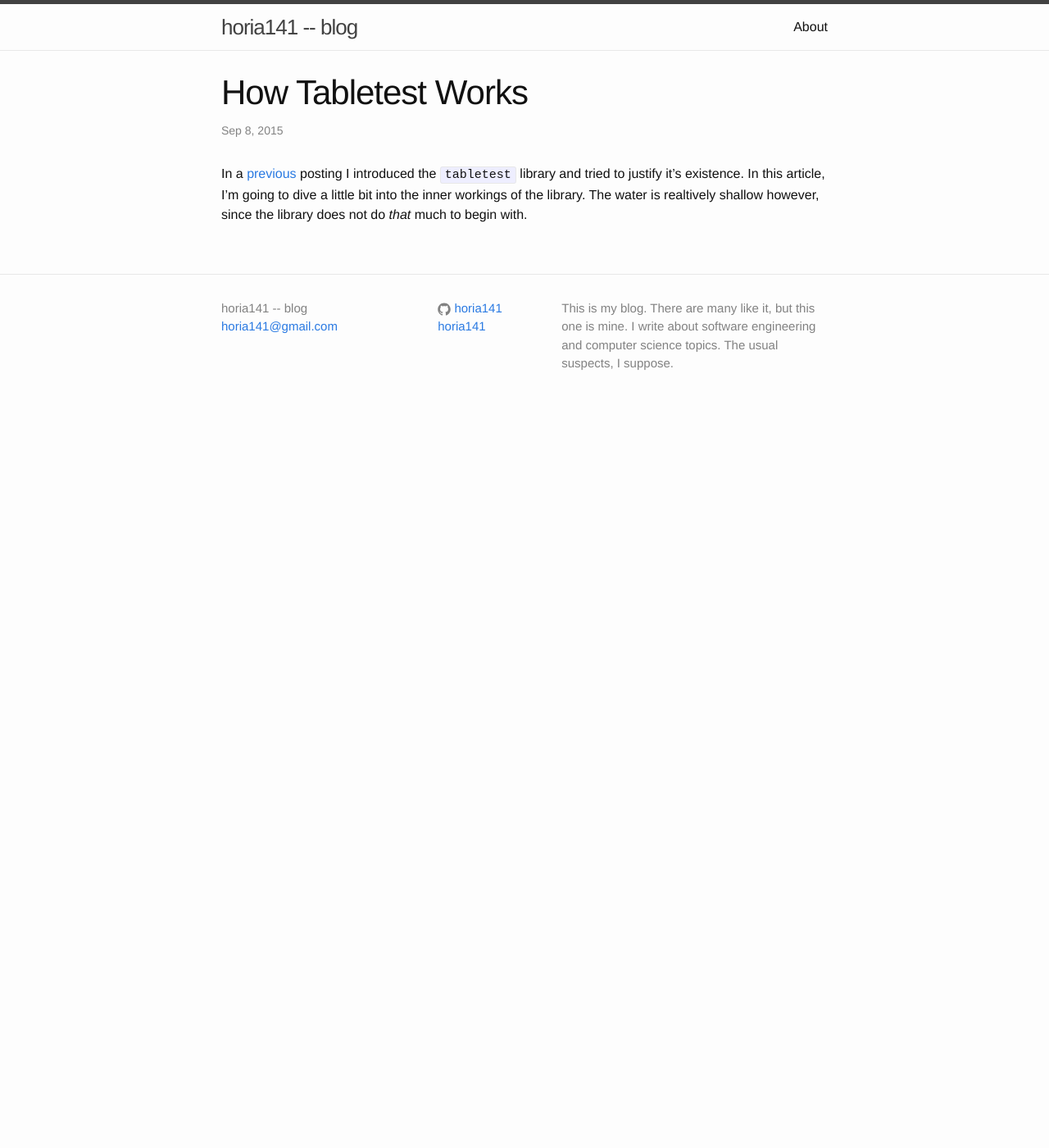
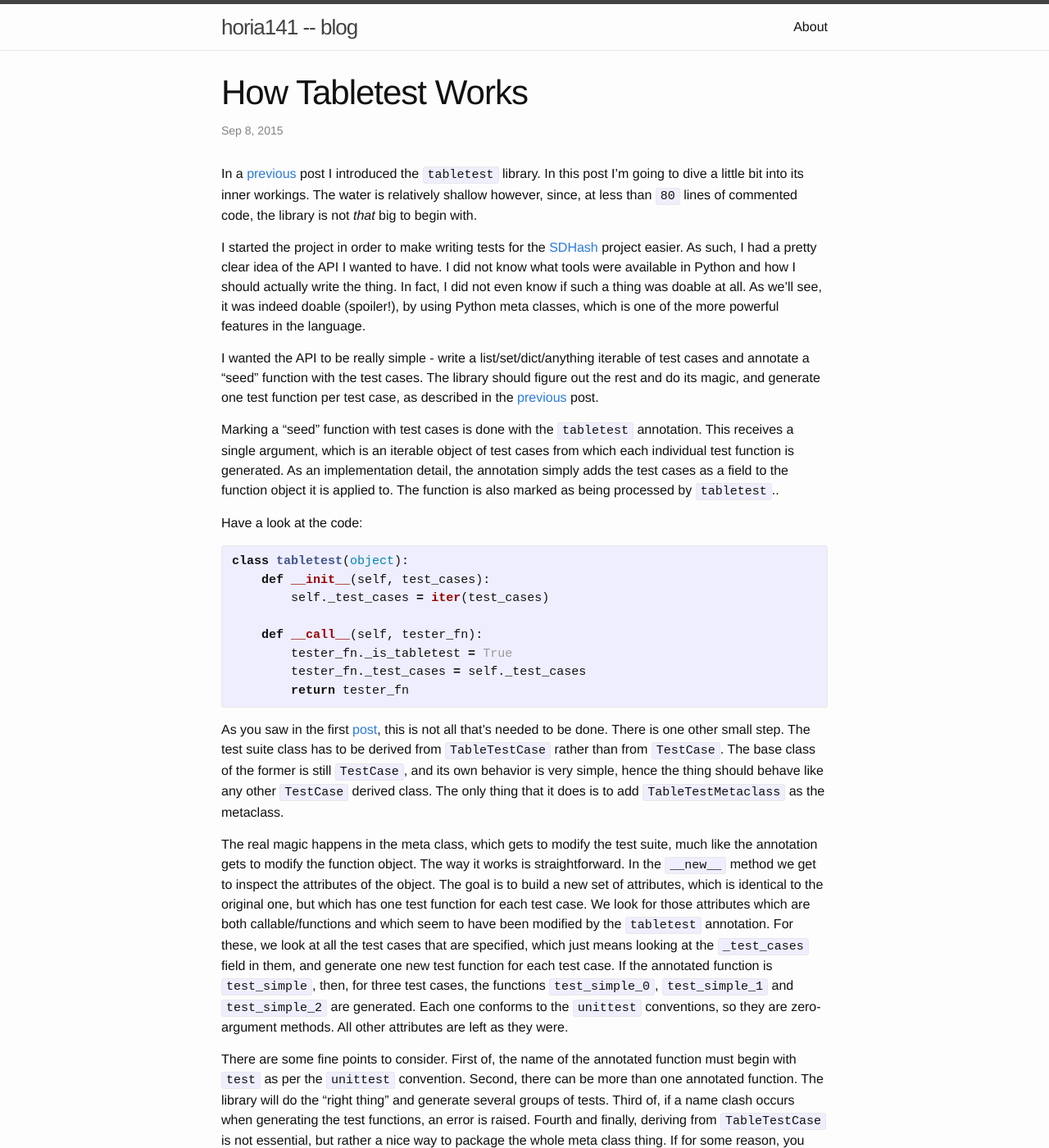
Before and after one commit to horia141/horia141.github.io, a Jekyll site: the page built from _posts/2015-09-08-how-tabletest-works.markdown, in a window 1280 px wide and 1400 px high. Shown: the whole window at 82% size. Built offline with Jekyll 4.4.1, drawn with Linux system fonts in a browser that asks for light colours; comment, search, counter and statistics services are not loaded; some of the changed text lies outside the part shown.

Commit message:
Finished article on how tabletest works.

```diff
--- a/_posts/2015-08-31-tabletests.markdown
+++ b/_posts/2015-08-31-tabletests.markdown
@@ -8,7 +8,7 @@ comments: true
 ---
 This article is an introduction and justification for [tabletest][tabletest] and [tabletest3][tabletest3]. These are small Python and Python3 (respectively) packages I've written. They are used when writing so-called "tabletests" or data-driven tests.
 
-I'll cause no controversy by saying that functions which are small and concise, are a "good thing". Such functions are easy to work with, easy to understand and easy to test.
+I'll cause no controversy by saying that functions which are small and concise are a "good thing". Such functions are easy to work with, easy to understand and easy to test.
 
 For the sake of argument, suppose we have a small function for converting strings of binary digits into the integers they represent. We'll call it `parse_bin`. It operates on strings such as `"1010"` and outputs numbers. Basic stuff really. If we were to code it in Python, it might look something like this:
 
@@ -130,7 +130,9 @@ The difference between the two versions is that we've replaced the manually iter
 
 Under the hood, the library generates a version of `test_parse_bin` for each test case. Therefore the code that gets executed looks like the first version rather than the second. We still get all the goodness of independent tests and boilerplate-free development, without having to develop it ourselves. Finally, the test runner is going to show one entry for each test case, which will keep us hooked on writing them.
 
-Usage should be straightforward and surprise free. For more info, tune in to the next [post][how-tabletest-works] in the series.
+The usage should be straightforward and surprise free. For more info, tune in to the next [post][how-tabletest-works] in the series.
+
+Anyhow, this is it for now.
 
 [tabletest]: https://github.com/horia141/tabletest
 [tabletest3]: https://github.com/horia141/tabletest3
--- a/_posts/2015-09-08-how-tabletest-works.markdown
+++ b/_posts/2015-09-08-how-tabletest-works.markdown
@@ -6,6 +6,62 @@ categories: post
 tags: python tabletest unittest testing
 comments: true
 ---
-In a [previous][tabletests] posting I introduced the `tabletest` library and tried to justify it's existence. In this article, I'm going to dive a little bit into the inner workings of the library. The water is realtively shallow however, since the library does not do _that_ much to begin with.
+In a [previous][tabletests] post I introduced the `tabletest` library. In this post I'm going to dive a little bit into its inner workings. The water is relatively shallow however, since, at less than `80` lines of commented code, the library is not _that_ big to begin with.
 
+I started the project in order to make writing tests for the [SDHash][sdhash] project easier. As such, I had a pretty clear idea of the API I wanted to have. I did not know what tools were available in Python and how I should actually write the thing. In fact, I did not even know if such a thing was doable at all. As we'll see, it was indeed doable (spoiler!), by using Python meta classes, which is one of the more powerful features in the language.
+
+I wanted the API to be really simple - write a list/set/dict/anything iterable of test cases and annotate a "seed" function with the test cases. The library should figure out the rest and do its magic, and generate one test function per test case, as described in the [previous][tabletests] post.
+
+Marking a "seed" function with test cases is done with the `tabletest` annotation. This receives a single argument, which is an iterable object of test cases from which each individual test function is generated. As an implementation detail, the annotation simply adds the test cases as a field to the function object it is applied to. The function is also marked as being processed by `tabletest`..
+
+Have a look at the code:
+
+{% highlight python %}
+class tabletest(object):
+    def __init__(self, test_cases):
+        self._test_cases = iter(test_cases)
+
+    def __call__(self, tester_fn):
+        tester_fn._is_tabletest = True
+        tester_fn._test_cases = self._test_cases
+        return tester_fn
+{% endhighlight %}
+
+As you saw in the first [post][tabletests], this is not all that's needed to be done. There is one other small step. The test suite class has to be derived from `TableTestCase` rather than from `TestCase`. The base class of the former is still `TestCase`, and its own behavior is very simple, hence the thing should behave like any other `TestCase` derived class. The only thing that it does is to add `TableTestMetaclass` as the metaclass.
+
+The real magic happens in the meta class, which gets to modify the test suite, much like the annotation gets to modify the function object. The way it works is straightforward. In the `__new__` method we get to inspect the attributes of the object. The goal is to build a new set of attributes, which is identical to the original one, but which has one test function for each test case. We look for those attributes which are both callable/functions and which seem to have been modified by the `tabletest` annotation. For these, we look at all the test cases that are specified, which just means looking at the `_test_cases` field in them, and generate one new test function for each test case. If the annotated function is `test_simple`, then, for three test cases, the functions `test_simple_0`, `test_simple_1` and `test_simple_2` are generated. Each one conforms to the `unittest` conventions, so they are zero-argument methods. All other attributes are left as they were.
+
+There are some fine points to consider. First of, the name of the annotated function must begin with `test` as per the `unittest` convention. Second, there can be more than one annotated function. The library will do the "right thing" and generate several groups of tests. Third of, if a name clash occurs when generating the test functions, an error is raised. Fourth and finally, deriving from `TableTestCase` is not essential, but rather a nice way to package the whole meta class thing. If for some reason, you can't derive from it, you could just as readily specify the meta class yourself. This is why `TableTestMetaclass` is public.
+
+The full code follows:
+
+{% highlight python %}
+class TableTestMetaclass(type):
+    def __new__(cls, name, bases, attrs):
+        new_attrs = {}
+        for name, attr in attrs.items():
+            if hasattr(attr, '__call__') and hasattr(attr, '_is_tabletest'):
+                test_idx = 0
+                for test_case in attr._test_cases:
+                    test_name = '{0}_{1}'.format(name, test_idx)
+                    if test_name in new_attrs:
+                        raise Exception('Name "{0}" is already used'.format(test_name))
+                    new_attrs[test_name] = \
+                        lambda self, attr=attr, test_case=test_case: attr(self, test_case)
+                    test_idx += 1
+            else:
+                new_attrs[name] = attr
+
+        return type.__new__(cls, name, bases, new_attrs)
+{% endhighlight %}
+
+Coming in to this project, I did not know if it was doable or not in the form I had envisioned. Even though I've been programming in Python for quite some time, I had managed to avoid meta classes. I only knew I needed something which would change or pre-process the whole class definition before the point of the test harness instantiating the object. It turned out that meta classes were just the tool for the job.
+
+As a final note, the only reason there are two packages, [tabletest][tabletest] for Python 2 and [tabletest3][tabletest3] for Python 3 is because the way to specify the meta class differs in an incompatible way between the two. Such is life.
+
+Anywho, this is it for now.
+
+[sdhash]: https://github.com/horia141/sdhash
 [tabletests]: {% post_url 2015-08-31-tabletests %}
+[tabletest]: https://github.com/horia141/tabletest
+[tabletest3]: https://github.com/horia141/tabletest3
```
